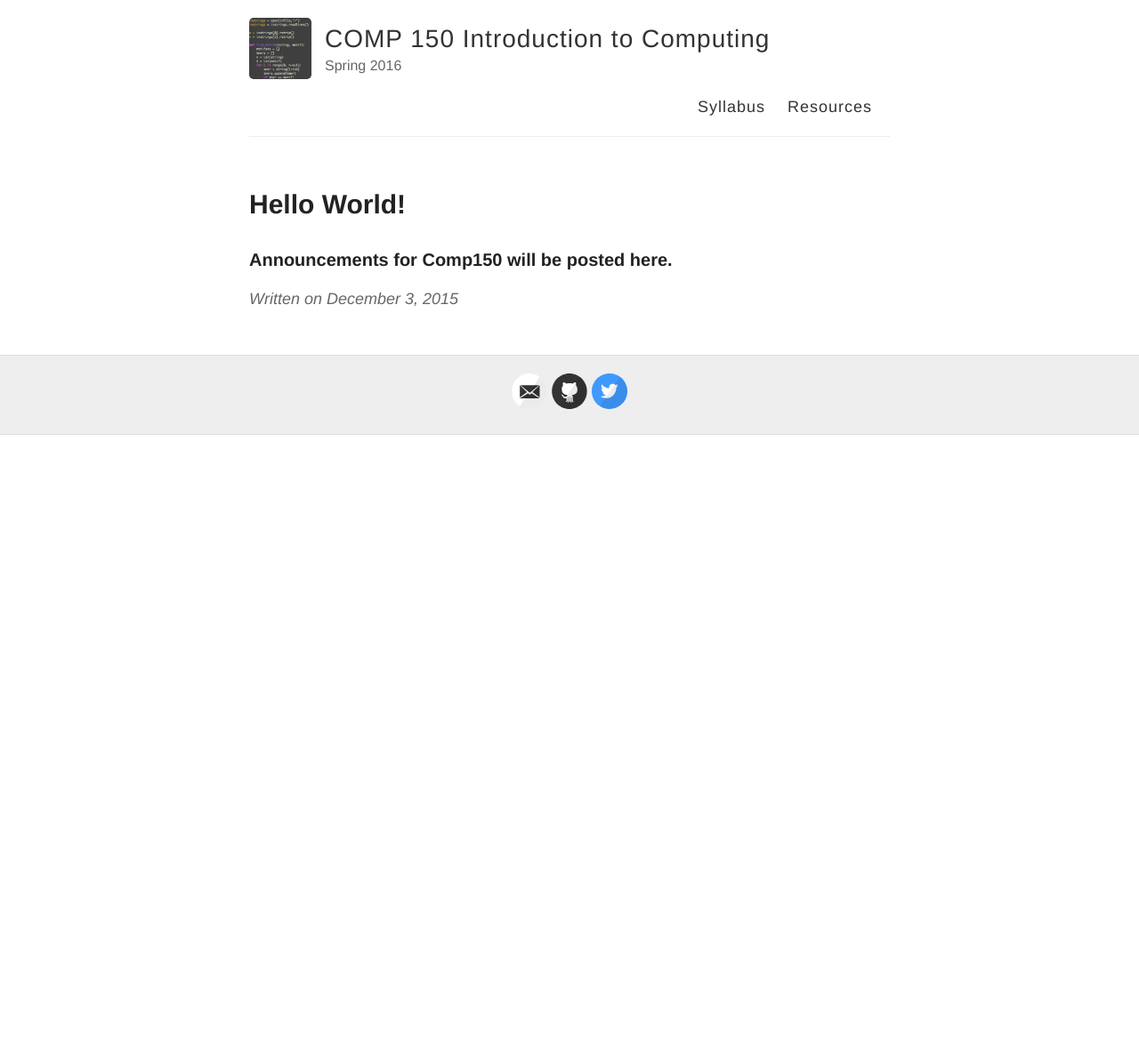
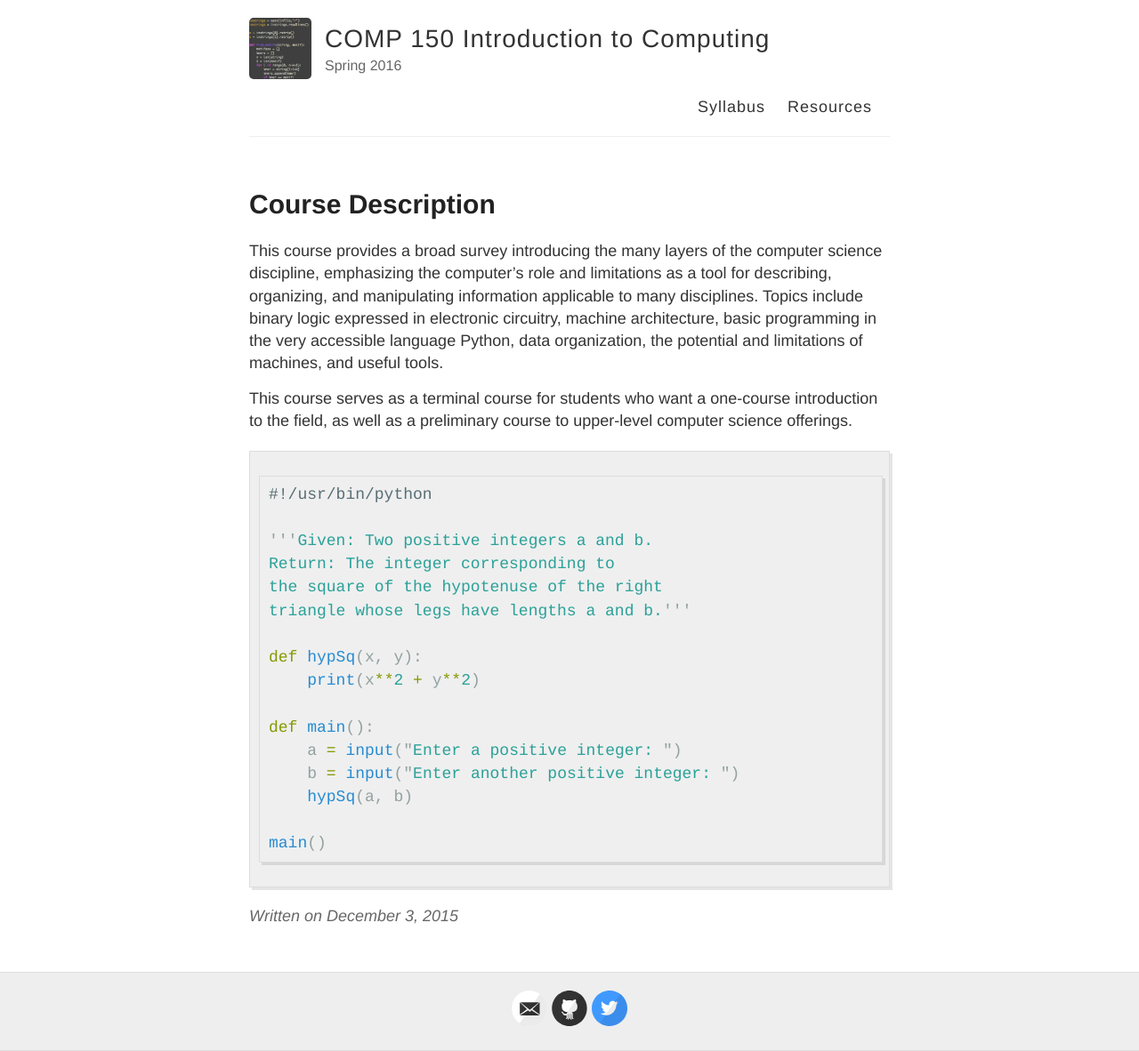
Before and after one commit to hwheeler01/comp150, a Jekyll site: the page built from _posts/2015-12-03-hello.md, in a window 1280 px wide. Shown: the whole page at 89% size. Built offline with Jekyll 4.4.1, drawn with Linux system fonts in a browser that asks for light colours; Markdown is read by kramdown in place of the engine named in the settings; comment, search, counter and statistics services are not loaded; before the commit the page ends 900 px from its top, so only the background shows below that.

Commit message:
update homepage

````diff
--- a/_posts/2015-12-03-hello.md
+++ b/_posts/2015-12-03-hello.md
@@ -1,7 +1,29 @@
 ---
 layout: post
-title: Hello World!
+title: Course Description
 comments: true
 ---
 
-###Announcements for Comp150 will be posted here.
+This course provides a broad survey introducing the many layers of the computer science discipline, emphasizing the computer’s role and limitations as a tool for describing, organizing, and manipulating information applicable to many disciplines. Topics include binary logic expressed in electronic circuitry, machine architecture, basic programming in the very accessible language Python, data organization, the potential and limitations of machines, and useful tools.
+
+This course serves as a terminal course for students who want a one-course introduction to the field, as well as a preliminary course to upper-level computer science offerings.
+
+
+```python
+#!/usr/bin/python
+
+'''Given: Two positive integers a and b.
+Return: The integer corresponding to
+the square of the hypotenuse of the right
+triangle whose legs have lengths a and b.'''
+
+def hypSq(x, y):
+    print(x**2 + y**2)
+
+def main():
+    a = input("Enter a positive integer: ")
+    b = input("Enter another positive integer: ")
+    hypSq(a, b)
+
+main()
+```
````
Also changed, not shown: syllabus.md (+1 -1 lines).
